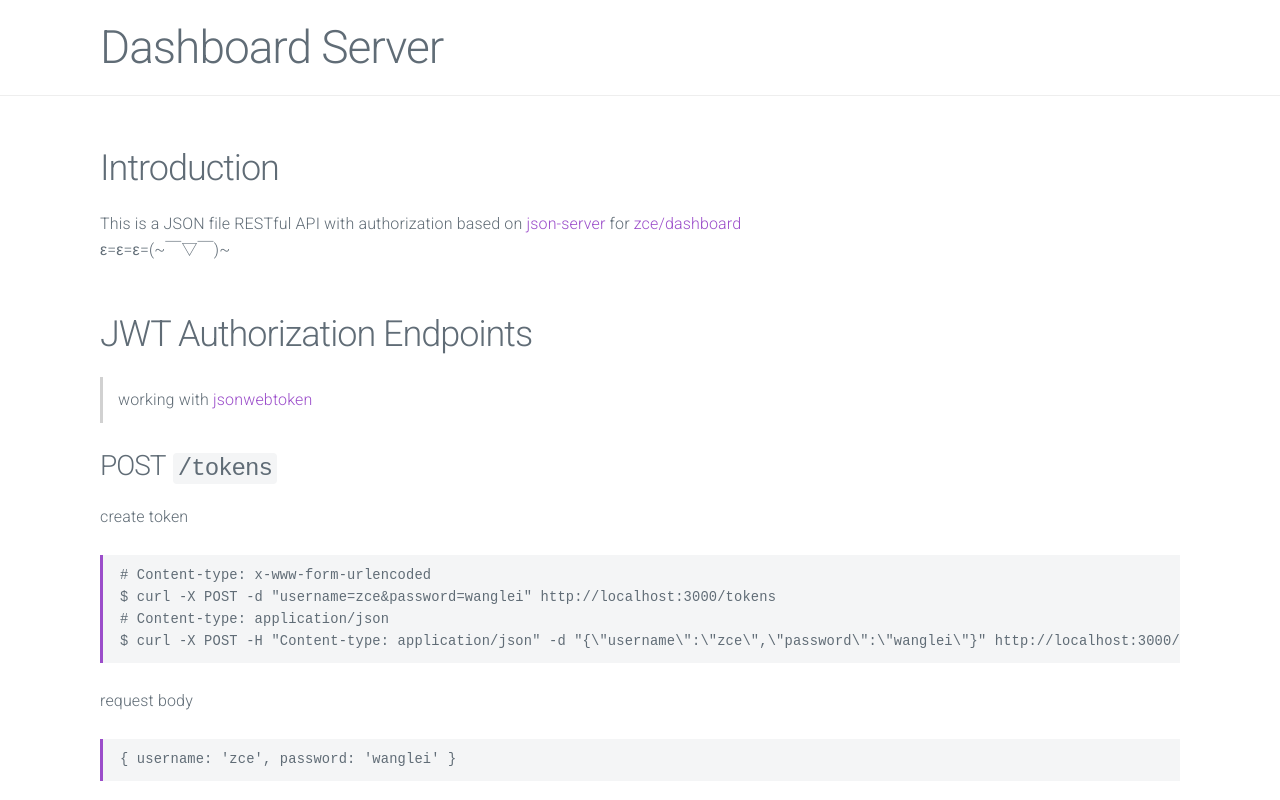
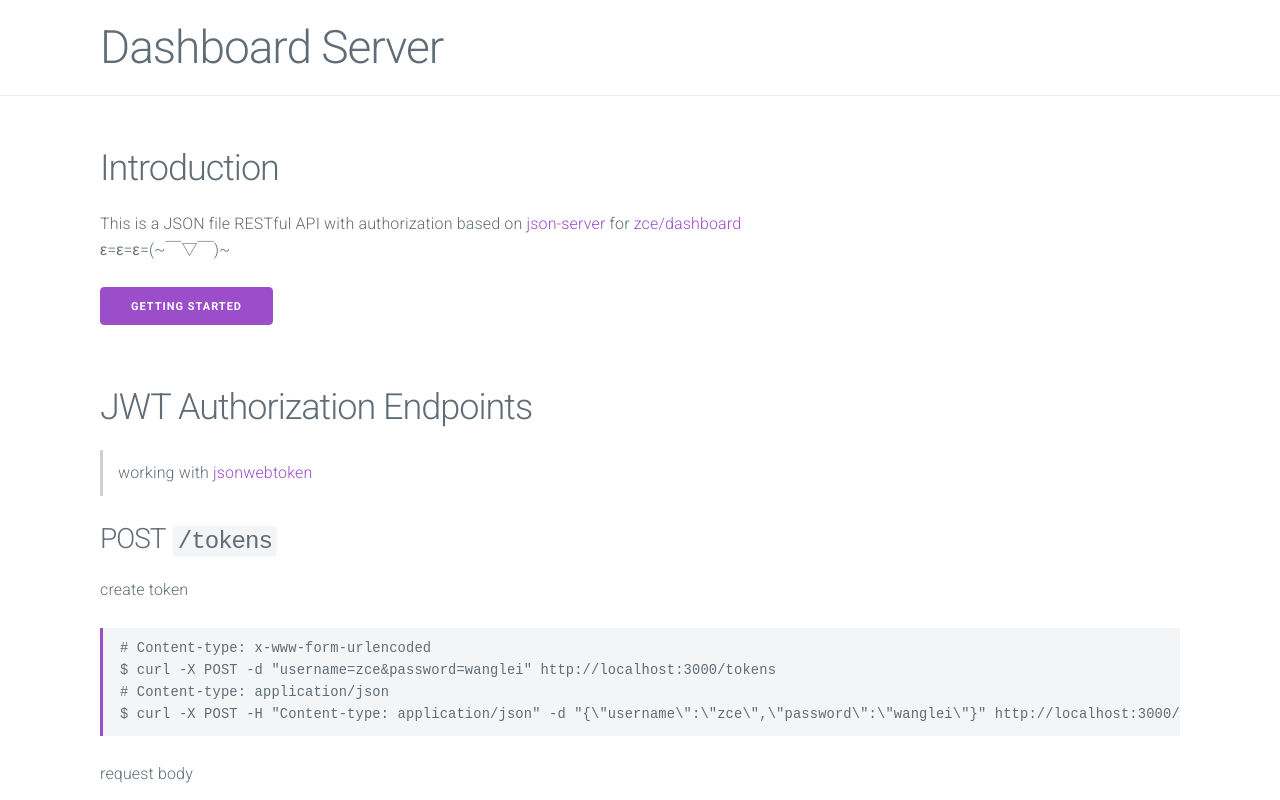
Before and after one commit to zce/dashboard-server, a website: page public/index.html in a window 1280 px wide. Shown: the top 800 px of the page. Drawn offline with nearby package versions, Linux system fonts and the light colour scheme.

Commit message:
feat: update home page

```diff
--- a/public/index.html
+++ b/public/index.html
@@ -38,6 +38,7 @@
         This is a JSON file RESTful API with authorization based on <a href="https://github.com/typicode/json-server">json-server</a> for <a href="https://github.com/zce/dashboard">zce/dashboard</a>
         <br> ε=ε=ε=(~￣▽￣)~
       </p>
+      <p><a href="https://github.com/zce/dashboard-server#readme" class="button">Getting started</a></p>
     </section>
 
     <section class="container">
@@ -113,7 +114,7 @@ $ curl -X POST -H "Content-type: application/json" -d "{\"username\":\"zce\",\"p
 
   <footer class="site-footer">
     <p class="container">
-      This service is based on <a href="https://github.com/typicode/json-server">JSON Server</a>.
+      This service is based on <a href="https://github.com/typicode/json-server">JSON Server</a>.&nbsp;&nbsp;
       <a href="https://github.com/zce/dashboard-server">&lt;/&gt;</a> with <span class="heart">&hearts;</span> by <a href="https://zce.me">zce</a>.
       Licensed under the <a href="https://github.com/zce/dashboard-server/blob/master/LICENSE">MIT License</a>.
     </p>
```
